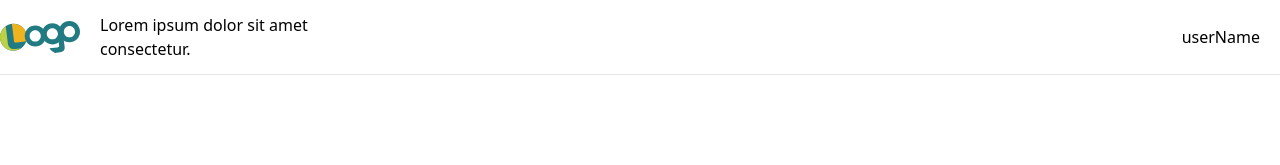
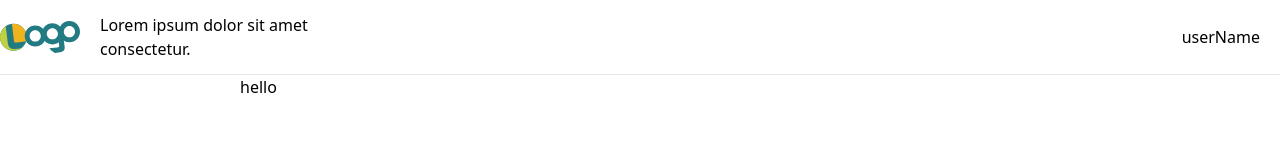
Before and after one commit to McNee1/Authify, a React (Vite) app: page / in a window 1280 px wide. Shown: the top 165 px of the page. Built offline with nearby package versions, Linux system fonts and the light colour scheme.

Commit message:
ci: Initial

```diff
--- a/src/App.tsx
+++ b/src/App.tsx
@@ -4,6 +4,9 @@ export const App = () => {
   return (
     <>
       <Header />
+      <div className='container'>
+        <div className='max-w-[800px] m-auto'>hello</div>
+      </div>
     </>
   );
 };
```
Also changed, not shown: package.json (+6 -1 lines), 1 other file (tests, documents, lock files or other folders).
